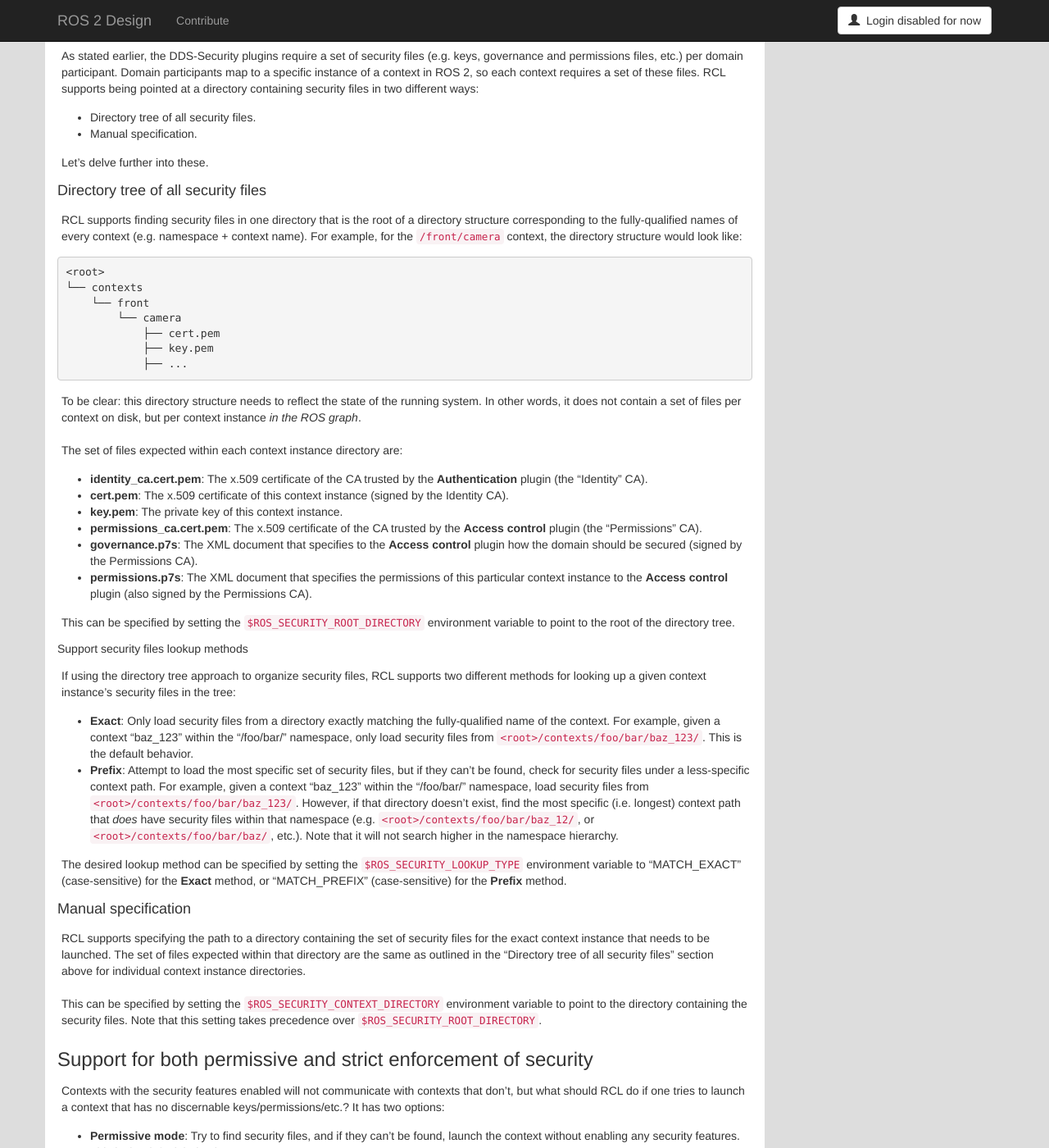
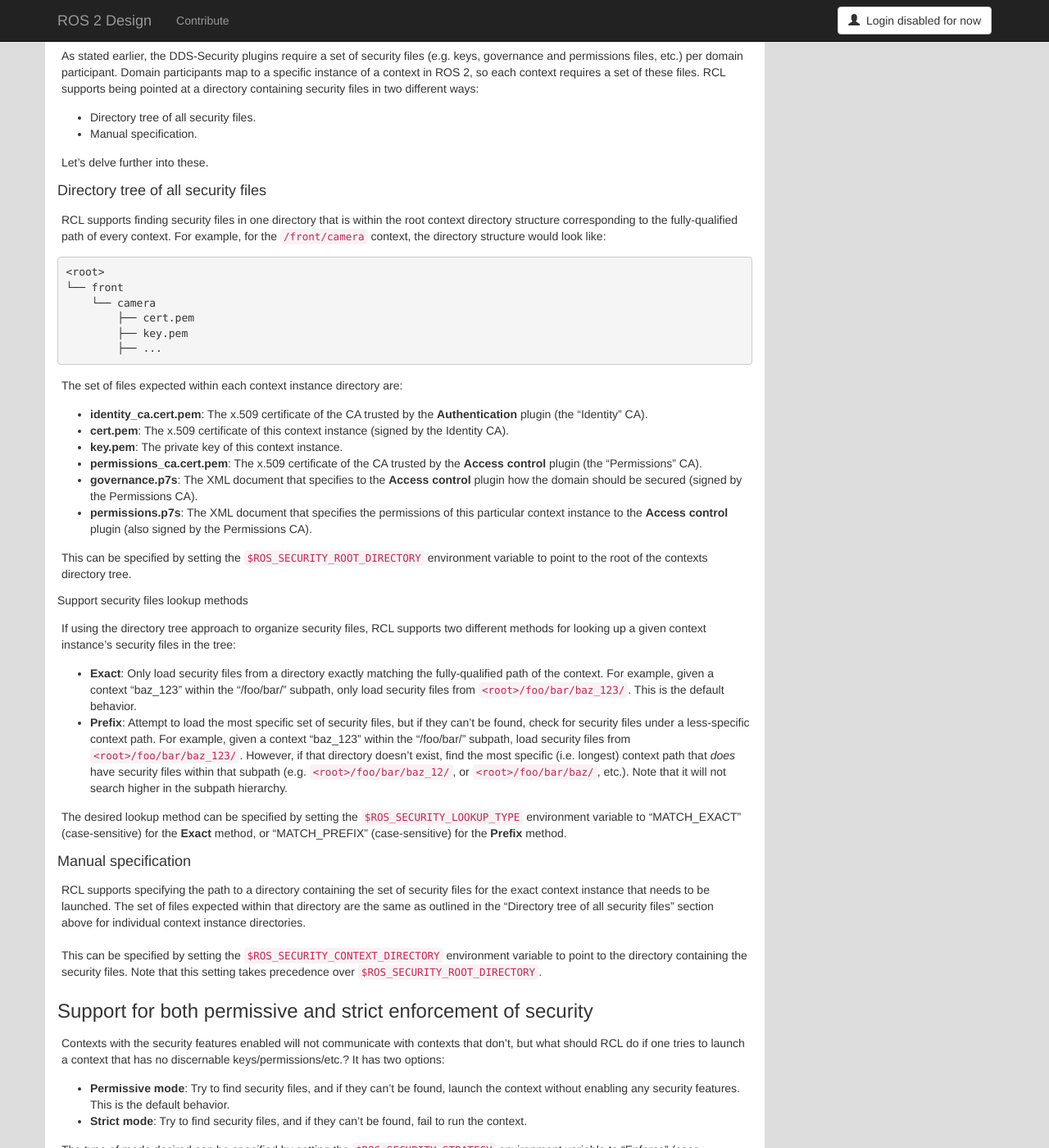
Before and after one commit to ros2/design, a Jekyll site: the page built from articles/ros2_dds_security.md, in a window 1280 px wide and 1400 px high, scrolled down 2164 px. Shown: the whole window at 82% size. Built offline with Jekyll 4.4.1, drawn with Linux system fonts in a browser that asks for light colours; nearby versions of some CDN libraries.

Commit message:
Update context vocab

```diff
--- a/articles/ros2_dds_security.md
+++ b/articles/ros2_dds_security.md
@@ -125,19 +125,15 @@ Let's delve further into these.
 
 #### Directory tree of all security files
 
-RCL supports finding security files in one directory that is the root of a directory structure corresponding to the fully-qualified names of every context (e.g. namespace + context name).
+RCL supports finding security files in one directory that is within the root context directory structure corresponding to the fully-qualified path of every context.
 For example, for the `/front/camera` context, the directory structure would look like:
 
     <root>
-    └── contexts
-        └── front
-            └── camera
-                ├── cert.pem
-                ├── key.pem
-                ├── ...
-
-To be clear: this directory structure needs to reflect the state of the running system.
-In other words, it does not contain a set of files per context on disk, but per context instance _in the ROS graph_.
+    └── front
+        └── camera
+            ├── cert.pem
+            ├── key.pem
+            ├── ...
 
 The set of files expected within each context instance directory are:
 
@@ -148,20 +144,20 @@ The set of files expected within each context instance directory are:
 - **governance.p7s**: The XML document that specifies to the **Access control** plugin how the domain should be secured  (signed by the Permissions CA).
 - **permissions.p7s**: The XML document that specifies the permissions of this particular context instance to the **Access control** plugin (also signed by the Permissions CA).
 
-This can be specified by setting the `$ROS_SECURITY_ROOT_DIRECTORY` environment variable to point to the root of the directory tree.
+This can be specified by setting the `$ROS_SECURITY_ROOT_DIRECTORY` environment variable to point to the root of the contexts directory tree.
 
 
 ##### Support security files lookup methods
 
 If using the directory tree approach to organize security files, RCL supports two different methods for looking up a given context instance's security files in the tree:
 
-- **Exact**: Only load security files from a directory exactly matching the fully-qualified name of the context.
-For example, given a context "baz_123" within the "/foo/bar/" namespace, only load security files from `<root>/contexts/foo/bar/baz_123/`.
+- **Exact**: Only load security files from a directory exactly matching the fully-qualified path of the context.
+For example, given a context "baz_123" within the "/foo/bar/" subpath, only load security files from `<root>/foo/bar/baz_123/`.
 This is the default behavior.
 - **Prefix**: Attempt to load the most specific set of security files, but if they can't be found, check for security files under a less-specific context path.
-For example, given a context "baz_123" within the "/foo/bar/" namespace, load security files from `<root>/contexts/foo/bar/baz_123/`.
-However, if that directory doesn't exist, find the most specific (i.e. longest) context path that _does_ have security files within that namespace (e.g. `<root>/contexts/foo/bar/baz_12/`, or `<root>/contexts/foo/bar/baz/`, etc.).
-Note that it will not search higher in the namespace hierarchy.
+For example, given a context "baz_123" within the "/foo/bar/" subpath, load security files from `<root>/foo/bar/baz_123/`.
+However, if that directory doesn't exist, find the most specific (i.e. longest) context path that _does_ have security files within that subpath (e.g. `<root>/foo/bar/baz_12/`, or `<root>/foo/bar/baz/`, etc.).
+Note that it will not search higher in the subpath hierarchy.
 
 The desired lookup method can be specified by setting the `$ROS_SECURITY_LOOKUP_TYPE` environment variable to "MATCH_EXACT" (case-sensitive) for the **Exact** method, or "MATCH_PREFIX" (case-sensitive) for the **Prefix** method.
 
```
